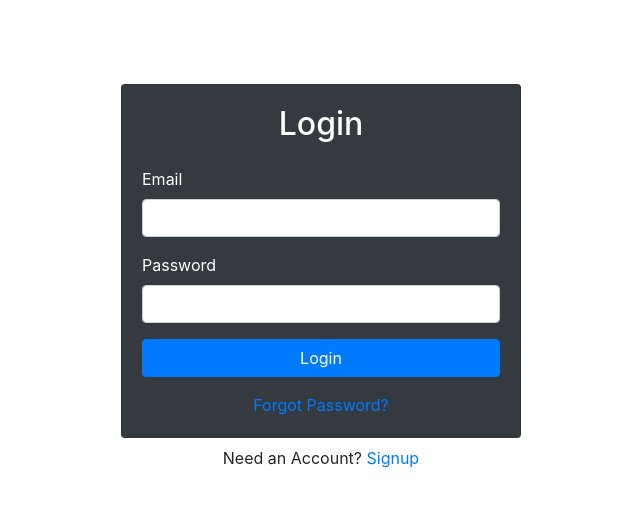
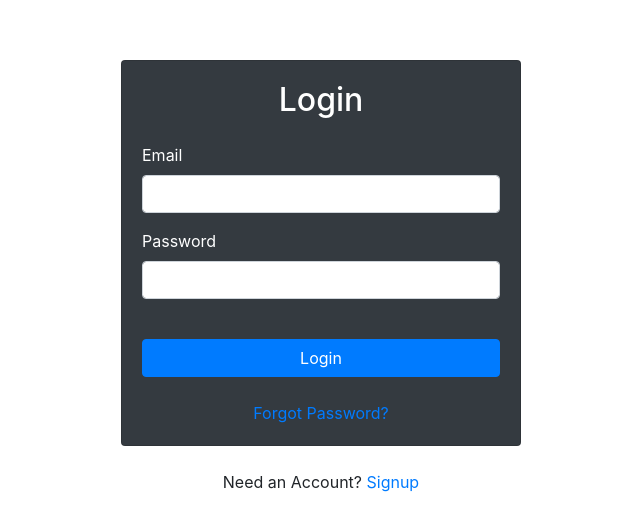
Before and after one commit to shiwanthasr/firebase-react-auth, a React (Create React App) app: page /login in a window 1280 px wide. Shown: the part 123-654 px from the top of the page, without its empty margins (319-959 px from the left). Built offline with nearby package versions, Linux system fonts and the light colour scheme; no server answers.

Commit message:
ui fixes v2

```diff
--- a/src/components/Dashboard.js
+++ b/src/components/Dashboard.js
@@ -1,5 +1,5 @@
 import React, { useState, useEffect } from "react"
-import { Card, Button, Alert, Row, Col, Image } from "react-bootstrap"
+import { Card, Alert, Row, Col, Image, ListGroup, ListGroupItem } from "react-bootstrap"
 import { useAuth } from "../contexts/AuthContext"
 import { Link, useHistory } from "react-router-dom"
 import firebase from "firebase"
@@ -54,16 +54,19 @@ export default function Dashboard() {
                     {userData && <h2 className="text-center mb-2 mt-2">Welcome, {userData.name}</h2>}
                     {userData && <h4 className="text-center mb-4">[ {userData.role} ]</h4>}
                     {error && <Alert variant="danger">{error}</Alert>}
-                    <strong>Email:</strong> {currentUser.email}
-                    <Link to="/update-profile" className="btn btn-primary w-100 mt-3">
+                    <ListGroup>
+                        <ListGroup.Item variant="primary"><strong>Email : </strong> {currentUser.email}</ListGroup.Item>
+                        <ListGroup.Item variant="primary"><strong>Name  : </strong> {userData.name}</ListGroup.Item>
+                    </ListGroup>
+                    <Link to="/update-profile" className="btn btn-primary w-100 mt-4">
                         Update Profile
                     </Link>
                 </Card.Body>
-                <Card.Body>
+                <Card.Footer className="text-muted">
                     <Link onClick={handleLogout} className="btn btn-danger w-100 text-center mt-2">
                         Logout
                     </Link>
-                </Card.Body>
+                </Card.Footer>
             </Card>
         </>
     )
--- a/src/components/ForgotPassword.js
+++ b/src/components/ForgotPassword.js
@@ -38,7 +38,7 @@ export default function ForgotPassword() {
               <Form.Label>Email</Form.Label>
               <Form.Control type="email" ref={emailRef} required />
             </Form.Group>
-            <Button disabled={loading} className="w-100" type="submit">
+            <Button disabled={loading} className="w-100 mt-4" type="submit">
               Reset Password
             </Button>
           </Form>
@@ -47,7 +47,7 @@ export default function ForgotPassword() {
           </div>
         </Card.Body>
       </Card>
-      <div className="w-100 text-center mt-2">
+      <div className="w-100 text-center mt-4">
         Need an account? <Link to="/signup">Sign Up</Link>
       </div>
     </>
--- a/src/components/Login.js
+++ b/src/components/Login.js
@@ -42,14 +42,14 @@ export default function Login() {
                             <Form.Label>Password</Form.Label>
                             <Form.Control type="password" ref={passwordRef} required />
                         </Form.Group>
-                        <Button disabled={loading} className="w-100" type="submit">Login</Button>
+                        <Button disabled={loading} className="w-100 mt-4" type="submit">Login</Button>
                     </Form>
-                    <div className="w-100 text-center mt-3">
+                    <div className="w-100 text-center mt-4">
                         <Link to="/forgot-password">Forgot Password?</Link>
                     </div>
                 </Card.Body>
             </Card>
-            <div className="w-100 text-center mt-2">
+            <div className="w-100 text-center mt-4">
                 Need an Account? <Link to="/signup">Signup</Link>
             </div>
         </>
--- a/src/components/Signup.js
+++ b/src/components/Signup.js
@@ -66,13 +66,13 @@ export default function Signup() {
               <Form.Label>Password Confirmation</Form.Label>
               <Form.Control type="password" ref={passwordConfirmRef} required />
             </Form.Group>
-            <Button disabled={loading} className="w-100" type="submit">
+            <Button disabled={loading} className="w-100 mt-4" type="submit">
               Sign Up
             </Button>
           </Form>
         </Card.Body>
       </Card>
-      <div className="w-100 text-center mt-2">
+      <div className="w-100 text-center mt-4">
         Already have an account? <Link to="/login">Login</Link>
       </div>
     </>
--- a/src/components/UpdateProfile.js
+++ b/src/components/UpdateProfile.js
@@ -73,7 +73,7 @@ export default function UpdateProfile() {
                 placeholder="Leave blank to keep the same"
               />
             </Form.Group>
-            <Button disabled={loading} className="w-100" type="submit">
+            <Button disabled={loading} className="w-100 mt-4" type="submit">
               Update
             </Button>
           </Form>
```
